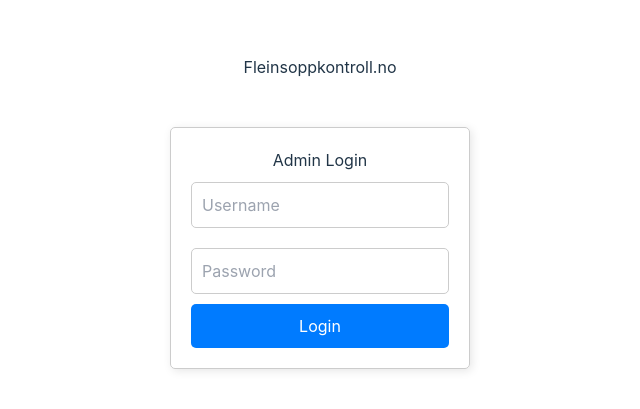
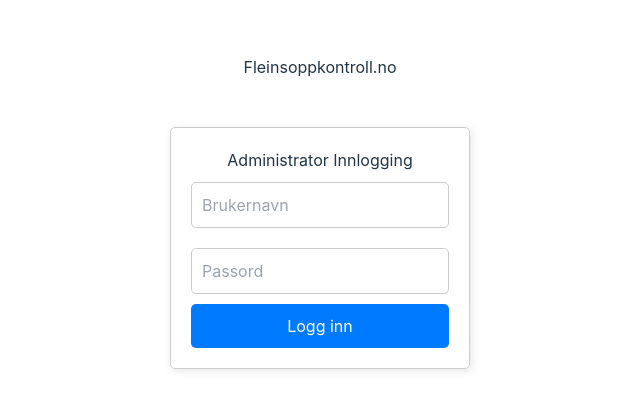
Before and after one commit to jensmjahle/mushroom-identification-frontend, a Vue app: page / in a window 1280 px wide. Shown: the part 161-570 px from the top of the page, without its empty margins (320-960 px from the left). Built offline with nearby package versions, Linux system fonts and the light colour scheme.

Commit message:
update login screen to use i18n

```diff
--- a/src/components/AdminLoginForm.vue
+++ b/src/components/AdminLoginForm.vue
@@ -1,22 +1,22 @@
 <template>
   <div class="login-container">
-    <h2>Admin Login</h2>
+    <h2>{{ t("login.title") }}</h2>
 
     <input
         type="text"
         v-model="username"
-        placeholder="Username"
+        :placeholder="t('login.username')"
         class="input-field"
     />
 
     <input
         type="password"
         v-model="password"
-        placeholder="Password"
+        :placeholder="t('login.password')"
         class="input-field"
     />
 
-    <button @click="handleLogin" class="login-btn">Login</button>
+    <button @click="handleLogin" class="login-btn">{{ t("login.submit") }}</button>
 
     <p v-if="errorMessage" class="error">{{ errorMessage }}</p>
   </div>
@@ -24,6 +24,9 @@
 
 <script setup>
 import { ref } from "vue";
+import { useI18n } from "vue-i18n";
+
+const { t } = useI18n();
 
 const props = defineProps(["onLogin"]);
 
@@ -33,14 +36,14 @@ const errorMessage = ref("");
 
 const handleLogin = async () => {
   if (!username.value || !password.value) {
-    errorMessage.value = "Please enter both username and password.";
+    errorMessage.value = t("login.fill_in_both_username_and_password");
     return;
   }
 
   try {
     await props.onLogin(username.value, password.value);
   } catch (error) {
-    errorMessage.value = "Invalid login credentials.";
+    errorMessage.value = t("login.error");
   }
 };
 </script>
--- a/src/locales/en.json
+++ b/src/locales/en.json
@@ -4,6 +4,7 @@
     "username": "Username",
     "password": "Password",
     "submit": "Login",
-    "error": "Invalid username or password"
+    "error": "Invalid username or password",
+    "fill_in_both_username_and_password": "Please fill in both username and password"
   }
 }
--- a/src/locales/i18n.js
+++ b/src/locales/i18n.js
@@ -4,7 +4,7 @@ import no from './no.json';
 
 const i18n = createI18n({
   legacy: false,
-  locale: 'en',   // Default language
+  locale: 'no',   // Default language
   fallbackLocale: 'en',
   messages: { en, no }
 });
--- a/src/views/AdminLoginView.vue
+++ b/src/views/AdminLoginView.vue
@@ -17,7 +17,7 @@ const loginUser = async (username, password) => {
 
     if (response.success) {
       alert("Login successful!");
-      router.push("/admin-dashboard");
+      await router.push("/admin-dashboard");
     } else {
       throw new Error("Invalid credentials");
     }
```
